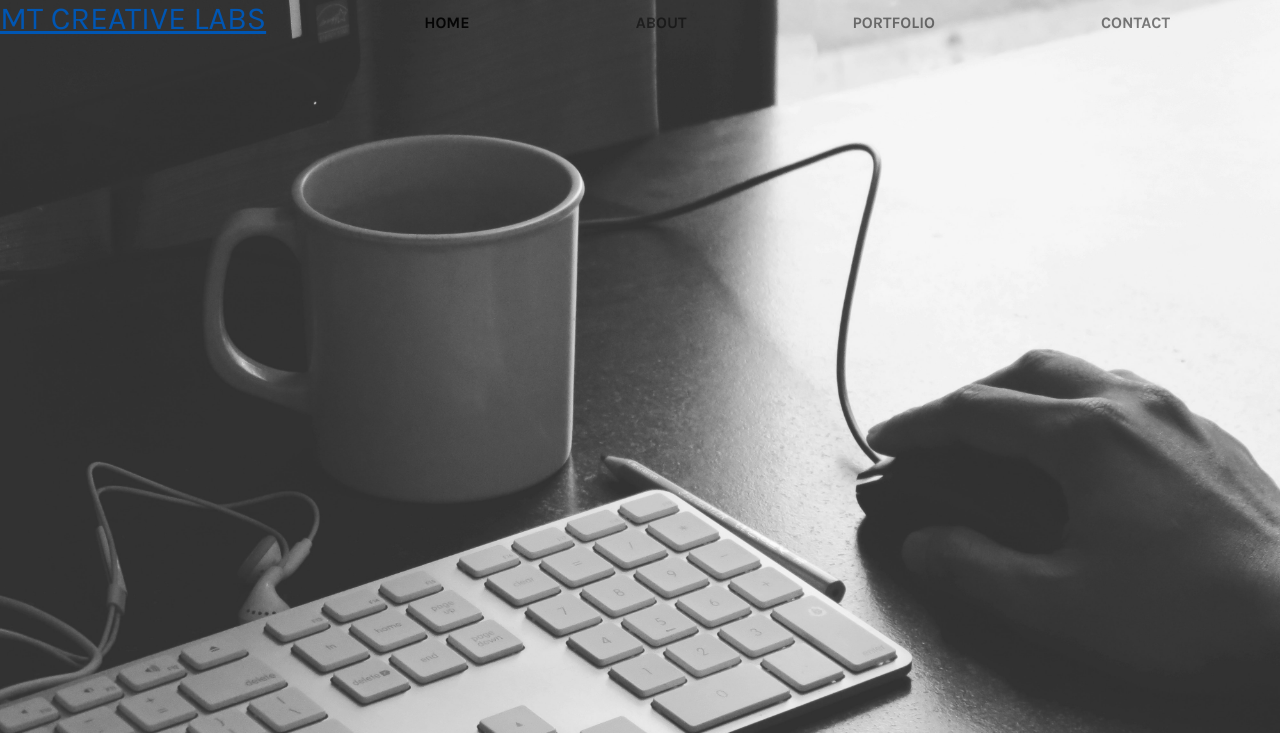
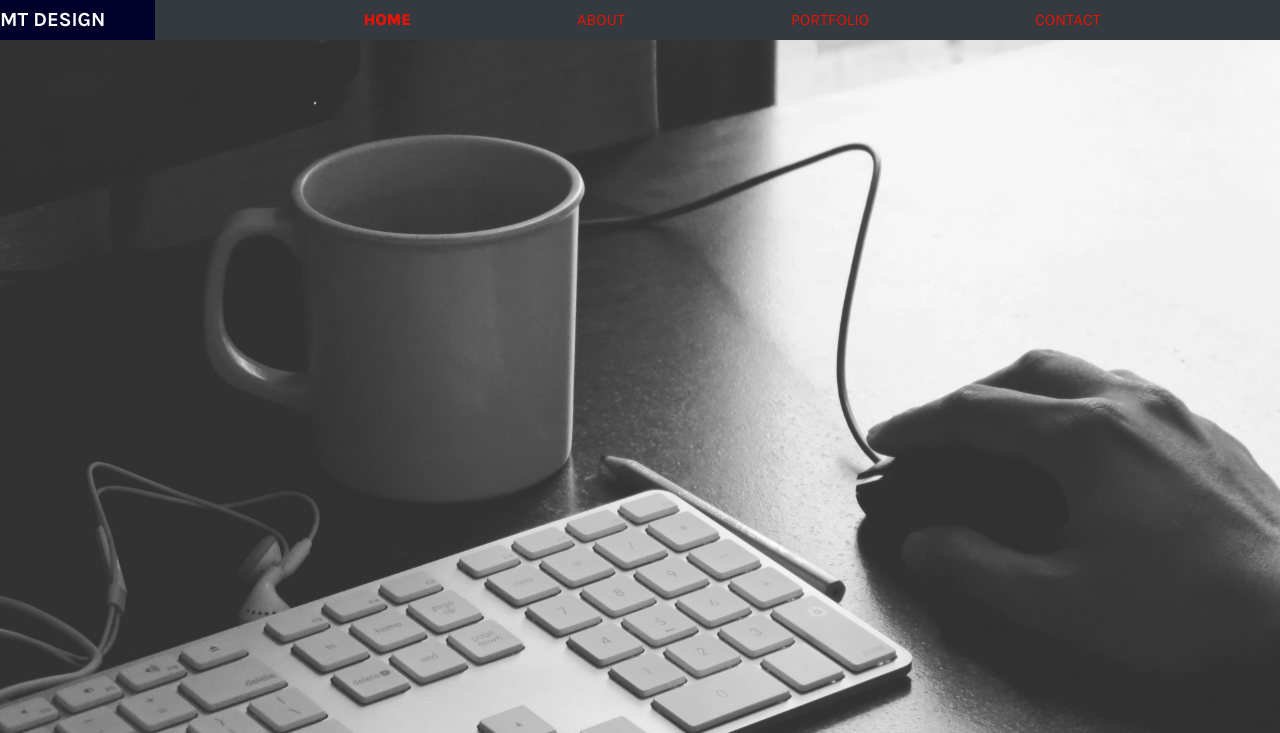
Before and after one commit to teppm/personal-portfolio, a plain HTML site: page aboutme.html in a window 1280 px wide. Shown: the top 733 px of the page. Drawn offline with nearby package versions, Linux system fonts and the light colour scheme.

Commit message:
base design copied from index.html

```diff
--- a/aboutme.html
+++ b/aboutme.html
@@ -12,29 +12,28 @@
     <title>Madis Tepp</title>
 </head>
 
+
 <body>
 
-
-
-<nav class="navbar navbar-expand-lg navbar-light">
-  <a href="index.html"><h2>MT Creative Labs</h2></a>
-    <button class="navbar-toggler " type="button " data-toggle="collapse" data-target="#navbarSupportedContent" aria-controls="#navbarSupportedContent" aria-expanded="false " aria-label="Toggle navigation ">
-    <span class="navbar-toggler-icon "></span>
+<nav class="navbar navbar-expand-lg navbar-dark bg-dark">
+  <a class="navbar-brand" href="#">MT Design</a>
+  <button class="navbar-toggler" type="button" data-toggle="collapse" data-target="#navbarSupportedContent" aria-controls="navbarSupportedContent" aria-expanded="false" aria-label="Toggle navigation">
+    <span class="navbar-toggler-icon"></span>
   </button>
 
    <div class="collapse navbar-collapse" id="navbarSupportedContent">
-        <ul class="navbar-nav">
+            <ul class="navbar-nav mr-auto">
                 <li class="nav-item active">
-                <a class="nav-link " href="# ">Home<span class="sr-only ">(current)</span></a>
+                    <a class="nav-link" href="# ">Home<span class="sr-only">(current)</span></a>
                 </li>
-            <li class="nav-item ">
-                <a class="nav-link " href="# ">About</a>
+                <li class="nav-item">
+                    <a class="nav-link" href="# ">About</a>
                 </li>
-            <li class="nav-item ">
-                <a class="nav-link " href="# ">Portfolio</a>
+                <li class="nav-item">
+                    <a class="nav-link" href="# ">Portfolio</a>
                 </li>
-            <li class="nav-item ">
-                <a class="nav-link " href="# ">Contact</a>
+                <li class="nav-item">
+                    <a class="nav-link" href="# ">Contact</a>
                 </li>
             </ul>
         </div>
@@ -44,10 +43,13 @@
 
 
 
-            <div class="footer container-fluid">
+
+
+
+    <div class="footer container-fluid ">
         <ul>
             <li>
-                            <a href="# " title="Visit my Facebook pages"><i class="fab fa-facebook social-links "></i></a>
+                <a href="# " title="Visit my Facebook pages "><i class="fab fa-facebook social-links "></i></a>
                 <span class="sr-only ">Facebook</span>
             </li>
             <li>
@@ -70,10 +72,10 @@
     </div>
 
 
-<script src="https://code.jquery.com/jquery-3.2.1.slim.min.js" integrity="sha384-KJ3o2DKtIkvYIK3UENzmM7KCkRr/rE9/Qpg6aAZGJwFDMVNA/GpGFF93hXpG5KkN" crossorigin="anonymous"></script>
-<script src="https://cdnjs.cloudflare.com/ajax/libs/popper.js/1.12.9/umd/popper.min.js" integrity="sha384-ApNbgh9B+Y1QKtv3Rn7W3mgPxhU9K/ScQsAP7hUibX39j7fakFPskvXusvfa0b4Q" crossorigin="anonymous"></script>
-<script src="https://maxcdn.bootstrapcdn.com/bootstrap/4.0.0/js/bootstrap.min.js" integrity="sha384-JZR6Spejh4U02d8jOt6vLEHfe/JQGiRRSQQxSfFWpi1MquVdAyjUar5+76PVCmYl" crossorigin="anonymous"></script>
 
+
+    <script src="https://code.jquery.com/jquery-3.2.1.slim.min.js " integrity="sha384-KJ3o2DKtIkvYIK3UENzmM7KCkRr/rE9/Qpg6aAZGJwFDMVNA/GpGFF93hXpG5KkN " crossorigin="anonymous "></script>
+    <script src="https://cdnjs.cloudflare.com/ajax/libs/popper.js/1.12.9/umd/popper.min.js " integrity="sha384-ApNbgh9B+Y1QKtv3Rn7W3mgPxhU9K/ScQsAP7hUibX39j7fakFPskvXusvfa0b4Q " crossorigin="anonymous "></script>
+    <script src="https://maxcdn.bootstrapcdn.com/bootstrap/4.0.0/js/bootstrap.min.js " integrity="sha384-JZR6Spejh4U02d8jOt6vLEHfe/JQGiRRSQQxSfFWpi1MquVdAyjUar5+76PVCmYl " crossorigin="anonymous "></script>
 </body>
-
 </html>
```
Lines whose indentation alone changed are shown as unchanged.
